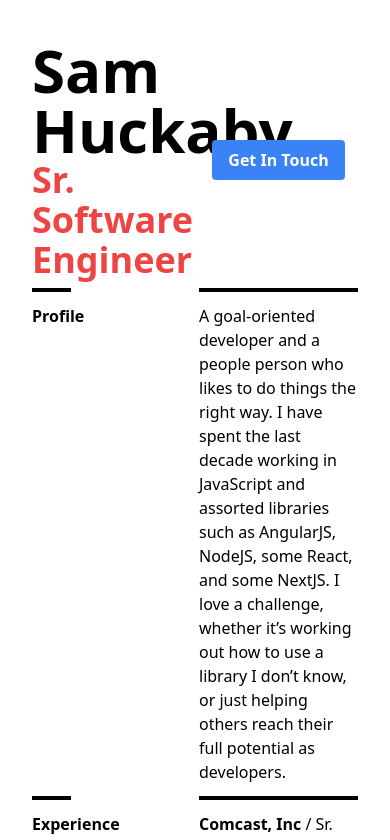
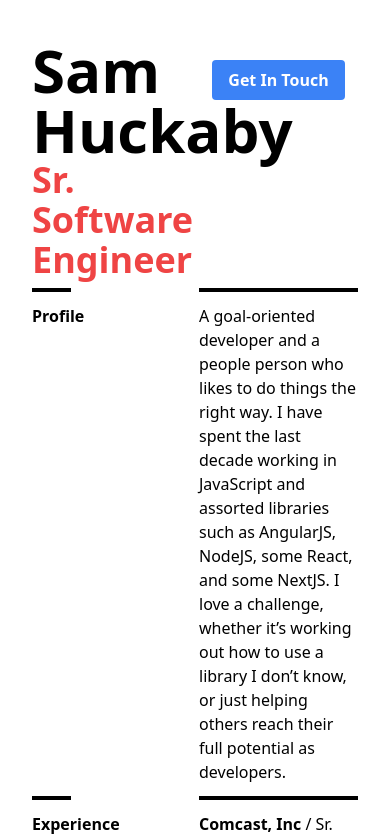
Before and after one commit to sam-huckaby/samhuckaby.com, a Next.js app: page / in a window 390 px wide. Shown: the top 840 px of the page. Built offline with nearby package versions, Linux system fonts and the light colour scheme.

Commit message:
[BUG] Prevent button from covering my name

```diff
--- a/pages/index.js
+++ b/pages/index.js
@@ -18,7 +18,7 @@ export default function Home() {
           <div className="text-left"><h1 className="text-6xl font-bold dark:text-white"><p>Sam</p><p>Huckaby</p></h1></div>
           <div className="text-left text-red-500 dark:text-red-400 text-4xl font-bold">Sr. Software Engineer</div>
         </div>
-        <div className="pt-5 pb-5 items-center justify-center flex flex-col">
+        <div className="pt-5 pb-5 items-center justify-start md:justify-center flex flex-col">
           <ContactButton></ContactButton>
         </div>
         <div className={`${styles['label-top-border']} font-bold pt-3 pb-1 dark:text-white`}>
```
